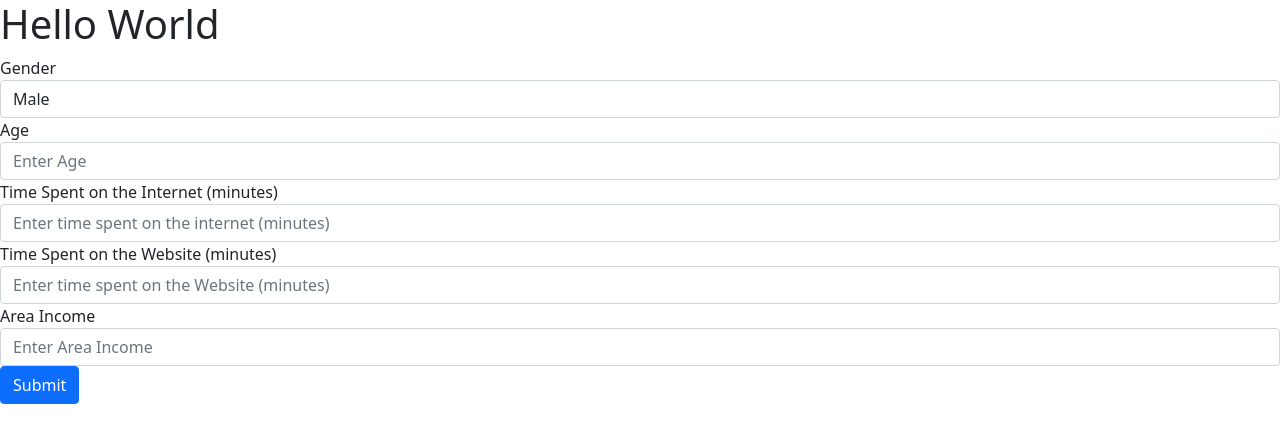
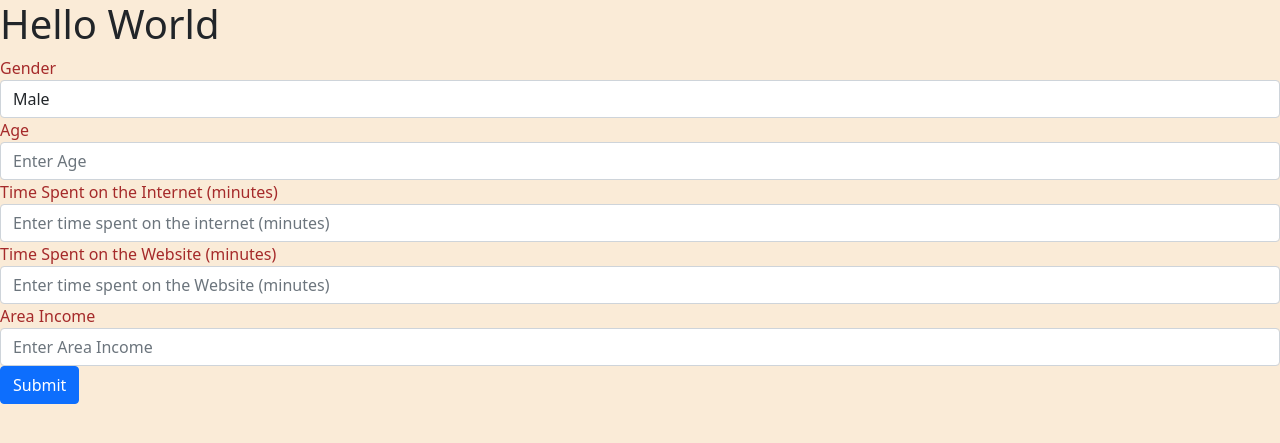
Before and after one commit to teddywaweru/DataGlacier, a Flask app: page / in a window 1280 px wide. Shown: the top 443 px of the page. Run offline with Flask 2, Linux system fonts and the light colour scheme; parts of the project's set-up code (start-up, migrations or seed data) failed here and were passed over; some libraries are stand-ins or nearby versions.

Commit message:
211024 -

```diff
--- a/Week4_Flask_Deployment_Advertising/app.py
+++ b/Week4_Flask_Deployment_Advertising/app.py
@@ -7,8 +7,8 @@ from flask import Flask, request, render_template
 
 
 app = Flask(__name__)
+app.config['TEMPLATES_AUTO_RELOAD'] = True
 #Enable reloading changes on HTML pages.
-app.config['TEMPLATES_AUTO_RELOAD'] = True
 
     #Load the Prediction Model to prediction_model
 def load_model():
@@ -24,7 +24,7 @@ def prediction(age, internet_time, site_time, area_income):
     """
     Carry out prediction depending on variables provided.
     """
-    prediction_value = load_model().predict([age, internet_time, site_time, area_income])
+    prediction_value = load_model().predict([[age, internet_time, site_time, area_income]])
 
     return prediction_value
 
@@ -38,8 +38,8 @@ def index():
 
 
 #create routes to be accessed by the HTML page. Predict Render
-@app.route('/predict')
-def predict():
+@app.route('/predict', methods = ['POST'])
+def get_prediction():
     """
     Collect form data, store & pass to prediction function.
     """
@@ -48,13 +48,16 @@ def predict():
     site_time = request.form.get('site_time')
     area_income = request.form.get('area_income')
 
-    prediction(age, internet_time, site_time, area_income)
+    prediction_value = prediction(age, internet_time, site_time, area_income)
 
     predicted = True
 
-    render_template('index.html',
-                    predicted = predicted, age = age, internet_time = internet_time,
-                    site_time = site_time, area_income = area_income )
+    return render_template('index.html',
+                    predicted = predicted, age = age,
+                    internet_time = internet_time,
+                    site_time = site_time,
+                    area_income = area_income,
+                    prediction_value = prediction_value)
 
 #initialize application
 if __name__ == '__main__':
--- a/Week4_Flask_Deployment_Advertising/static/templates/stylesheets.css
+++ b/Week4_Flask_Deployment_Advertising/static/templates/stylesheets.css
@@ -0,0 +1,14 @@
+body
+{
+    background-color: antiquewhite;
+}
+form
+{
+    color:brown;
+    justify-content: center;
+}
+
+p
+{
+    color:cadetblue;
+}
--- a/Week4_Flask_Deployment_Advertising/templates/index.html
+++ b/Week4_Flask_Deployment_Advertising/templates/index.html
@@ -6,7 +6,7 @@
     <meta name="viewport" content="width=device-width, initial-scale=1.0">
     <link href="https://cdn.jsdelivr.net/npm/bootstrap@5.1.3/dist/css/bootstrap.min.css"
     rel="stylesheet" integrity="sha384-1BmE4kWBq78iYhFldvKuhfTAU6auU8tT94WrHftjDbrCEXSU1oBoqyl2QvZ6jIW3" crossorigin="anonymous">
-
+    <link rel="stylesheet" href="{{url_for('static', filename = 'templates/stylesheets.css')}}">
     <title>Advertising Predictions</title>
 </head>
 <body>
@@ -14,36 +14,47 @@
 
     <h1>Hello World</h1>
 
-    <form>
+    <div class = 'form_div'>
+        <form action="/predict" method = "post">
             <div class="form-group">
                 <label for="gender">Gender</label>
-            <select class="form-control" id="gender" placeholder="Gender">
+                <select class="form-control" name="gender" placeholder="Gender">
                   <option>Male</option>
                   <option>Female</option>
                 </select>
               </div>
             <div class="form-group">
               <label for="age">Age</label>
-          <input type="age" class="form-control" id="age" aria-describedby="emailHelp" placeholder="Enter Age">
+              <input type="number" class="form-control" name="age" aria-describedby="emailHelp" placeholder="Enter Age">
             </div>
             <div class="form-group">
               <label for="internet_time">Time Spent on the Internet (minutes)</label>
-          <input type="internet_time" class="form-control" id="internet_time" placeholder="Enter time spent on the internet (minutes)">
+              <input type="number" class="form-control" name="internet_time" placeholder="Enter time spent on the internet (minutes)">
             </div>
             <div class="form-group">
               <label for="internet_time">Time Spent on the Website (minutes)</label>
-          <input type="internet_time" class="form-control" id="site_time" placeholder="Enter time spent on the Website (minutes)">
+              <input type="number" class="form-control" name="site_time" placeholder="Enter time spent on the Website (minutes)">
             </div>
             <div class="form-group">
               <label for="internet_time">Area Income</label>
-          <input type="internet_time" class="form-control" id="area_income" placeholder="Enter Area Income">
+              <input type="number" class="form-control" name="area_income" placeholder="Enter Area Income">
             </div>
             <button type="submit" class="btn btn-primary">Submit</button>
         </form>
+    </div>
 
 
     {%if predicted%}
-        <p>{predicted}</p>
+        {%if prediction_value%}
+            <p>The person may not have clicked on the Ad</p>
+        {%else%}
+            <p>The person may have clicked on the Ad</p>
+        {%endif%}
+        <p>Age captured is: {{age}}</p>
+        <p>Internet Time captured is: {{internet_time}}</p>
+        <p>Site time captured is: {{site_time}}</p>
+        <p>Area Income captured is: {{area_income}}</p>
+
 
       {%endif%}
 
```
Also changed, not shown: 3 other files. Lines whose indentation alone changed are shown as unchanged.
